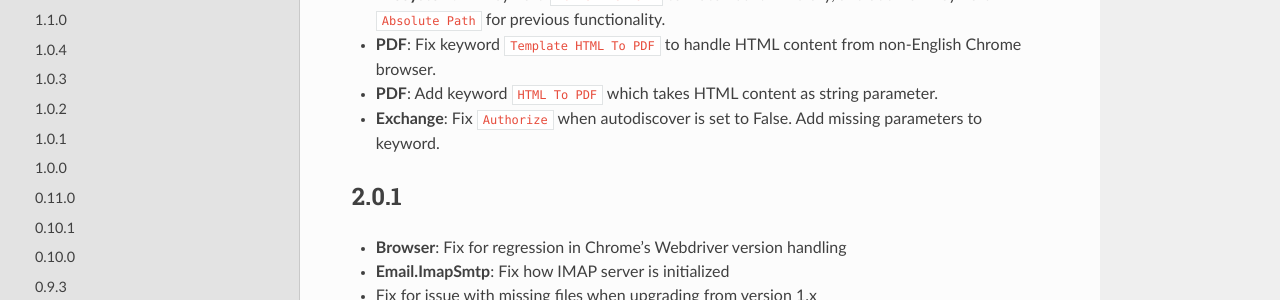
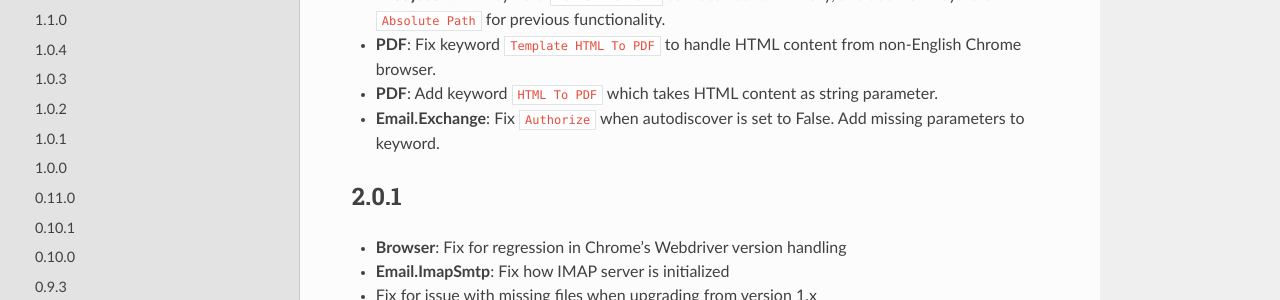
Before and after one commit to coderprovider/Framework-RPA, a Sphinx documentation site: the page built from docs/source/releasenotes.rst, in a window 1280 px wide and 900 px high. Shown: the part 233-533 px from the top of the window. Built offline with Sphinx 7.4.7 and the Read the Docs theme 2.0.0, drawn with Linux system fonts in a browser that asks for light colours; pages that are not in the unit, such as notebooks, are missing from menus.

Commit message:
docs: add library prefix

```diff
--- a/docs/source/releasenotes.rst
+++ b/docs/source/releasenotes.rst
@@ -9,7 +9,7 @@
 - **PDF**: Fix keyword ``Template HTML To PDF`` to handle HTML content from
   non-English Chrome browser.
 - **PDF**: Add keyword ``HTML To PDF`` which takes HTML content as string parameter.
-- **Exchange**: Fix ``Authorize`` when autodiscover is set to False. Add missing parameters
+- **Email.Exchange**: Fix ``Authorize`` when autodiscover is set to False. Add missing parameters
   to keyword.
 
 2.0.1
```
